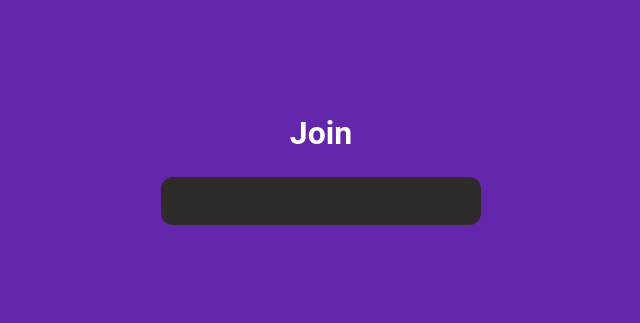
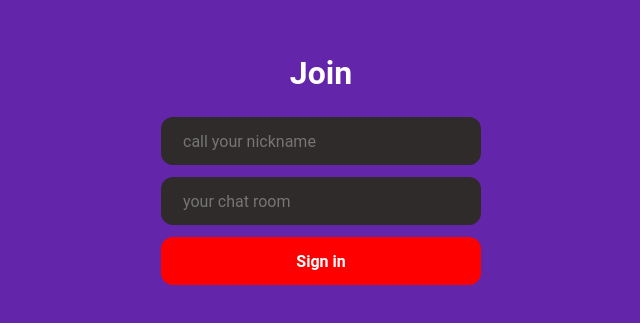
Before and after one commit to artyomakulov/mySuperChat, a React (Create React App) app in the folder client/: page / in a window 1280 px wide. Shown: the part 233-556 px from the top of the page, without its empty margins (319-959 px from the left). Built offline with nearby package versions, Linux system fonts and the light colour scheme.

Commit message:
add UI for main

```diff
--- a/client/src/components/Main.jsx
+++ b/client/src/components/Main.jsx
@@ -1,7 +1,27 @@
-import React from "react";
+import React, { useState } from "react";
 import styles from "../styles/Main.module.css";
+import { Link } from "react-router-dom";
+
+const FIELDS = {
+  NAME: "name",
+  ROOM: "room",
+};
 
 const Main = () => {
+  const { NAME, ROOM } = FIELDS;
+  const [values, setVelues] = useState({ [NAME]: "", [ROOM]: "" });
+
+  const handleChange = ({ target: { value, name } }) => {
+    setVelues({ ...values, [name]: value });
+  };
+
+  const handleSubmit = (e) => {
+    // const isDisabled = Object.values(values).some(value => !value)
+    // console.log('isDisabled', isDisabled)
+    // if(isDisabled) e.preventDefault()
+  };
+  // console.log('values', values)
+
   return (
     <div className={styles.wrap}>
       <div className={styles.container}>
@@ -10,12 +30,40 @@ const Main = () => {
           <div className={styles.group}>
             <input
               type="text"
-              name="username"
-              value=""
+              name="name"
+              placeholder="call your nickname"
+              value={values[NAME]}
               className={styles.input}
-              onChange={() => {}}
+              onChange={handleChange}
+              autoComplete="off"
+              required
             />
           </div>
+          <div className={styles.group}>
+            <input
+              type="text"
+              name="room"
+              placeholder="your chat room"
+              value={values[ROOM]}
+              className={styles.input}
+              onChange={handleChange}
+              autoComplete="off"
+              required
+            />
+          </div>
+          <Link
+            className={styles.group}
+            onClick={handleSubmit}
+            to={`/chat?name=${values[NAME]}$room=${values[ROOM]}`}
+          >
+            <button
+              type="submit"
+              className={styles.button}
+              disabled={values[NAME] === "" || values[ROOM] === ""}
+            >
+              Sign in
+            </button>
+          </Link>
         </form>
       </div>
     </div>
--- a/client/src/styles/main.css
+++ b/client/src/styles/main.css
@@ -33,12 +33,19 @@ body {
   input,
   button {
     border: none;
-    background: none;
     outline: none;
     color: rgb(48, 43, 43);
     font-size: 16px;
     font-family: Rubik, Roboto, sans-serif;
   }
+
+button:enabled {
+  background-color: blue;
+}
+
+button:disabled {
+  background-color: red;
+}
 
   a {
     color: rgb(48, 43, 43);
```
Also changed, not shown: package.json (added, +7 -0 lines), 2 other files (tests, documents, lock files or other folders).
